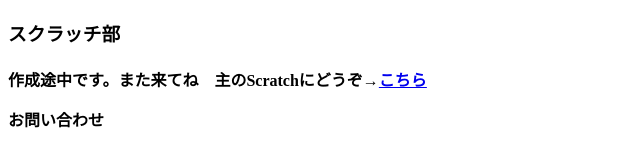
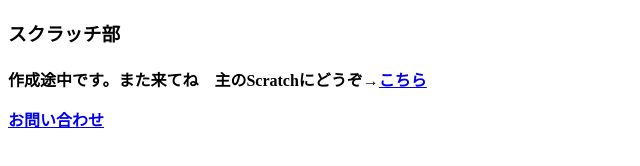
Before and after one commit to supersuisosui/home, a plain HTML site: page index.html in a window 1280 px wide. Shown: the whole page, without its empty margins (0-640 px from the left). Drawn offline with Linux system fonts and the light colour scheme.

Commit message:
Update index.html

```diff
--- a/index.html
+++ b/index.html
@@ -11,7 +11,7 @@
   </h3>
     <h4>
       <p class="lead mt-5">作成途中です。また来てね　主のScratchにどうぞ→<a href="https://scratch.mit.edu/users/_-_-0--0-_-_/">こちら</a></p>
-        <p class="lead mt-5"><a href="https://supersuisosui.github.io/contact"></a>お問い合わせ</p>
+        <p class="lead mt-5"><a href="https://supersuisosui.github.io/contact">お問い合わせ</a></p>
     </h4>
 </main>
 </html>
```
